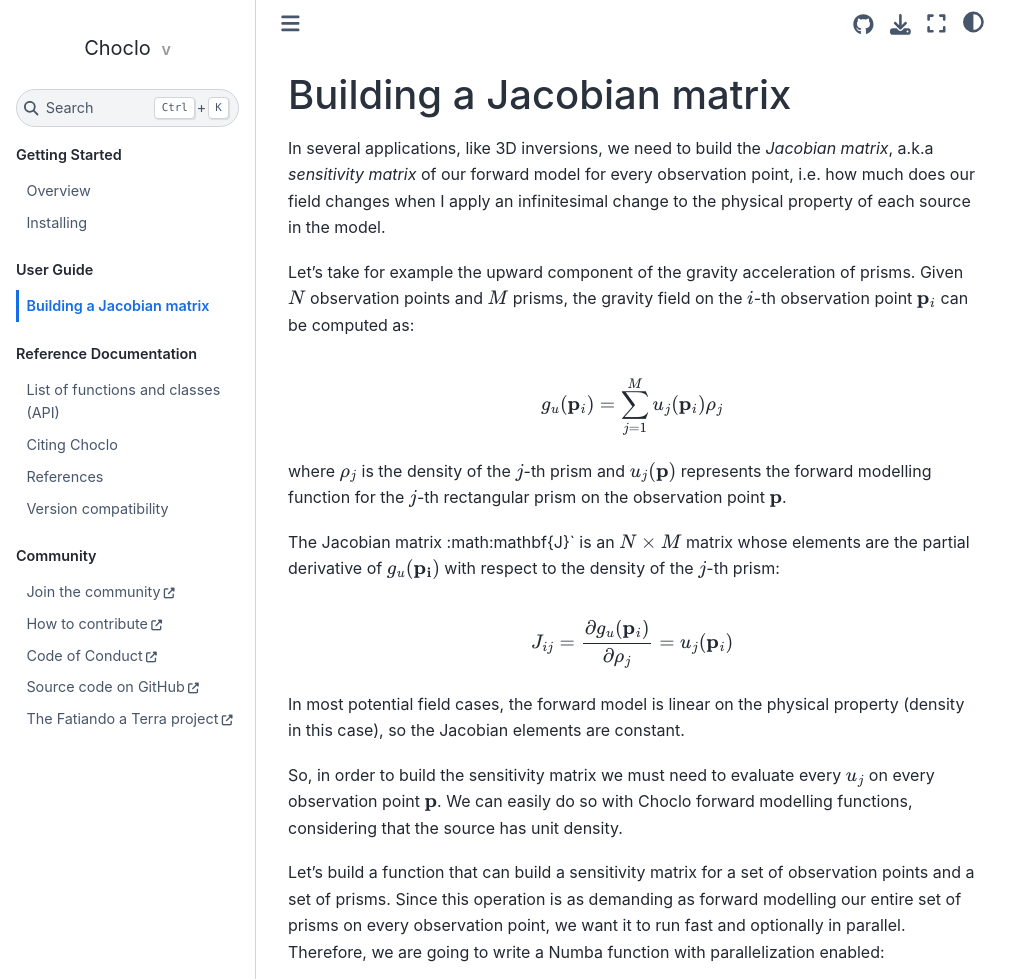
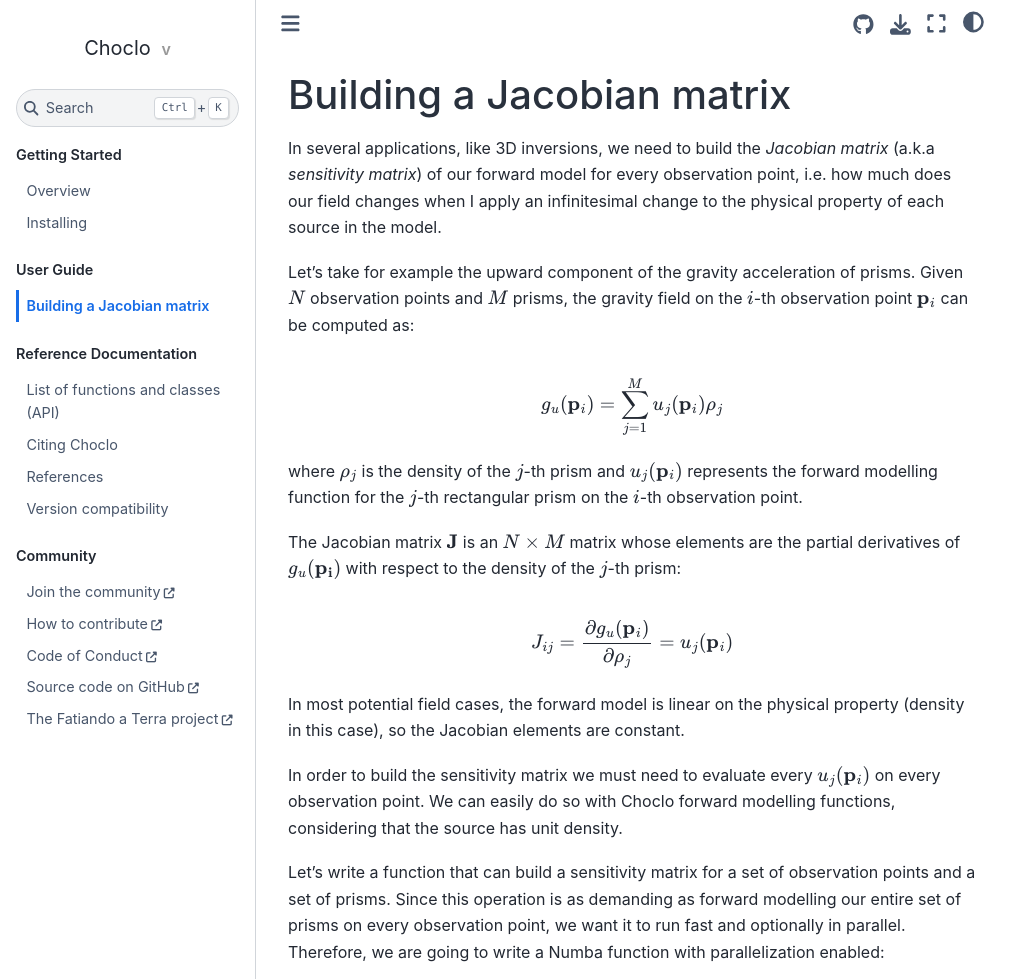
Before and after one commit to fatiando/choclo, a Sphinx documentation site: the page built from doc/user_guide/jacobian.rst, in a window 1280 px wide and 1400 px high, cut to the strip 0-979 px from the top of the window. Shown: the whole strip, without its empty margins (0-1031 px from the left). Built offline with Sphinx 7.4.7 and the Sphinx Book theme 1.1.4, drawn with Linux system fonts in a browser that asks for light colours; the version number could not be read and is left out; cross-references to code outside the pages are shown as plain code; some of the changed text lies outside the part shown.

Commit message:
Improve guide: fix typos and add admonition

```diff
--- a/doc/user_guide/jacobian.rst
+++ b/doc/user_guide/jacobian.rst
@@ -2,7 +2,7 @@
 --------------------------
 
 In several applications, like 3D inversions, we need to build the *Jacobian
-matrix*, a.k.a *sensitivity matrix* of our forward model for every observation
+matrix* (a.k.a *sensitivity matrix*) of our forward model for every observation
 point, i.e. how much does our field changes when I apply an infinitesimal
 change to the physical property of each source in the model.
 
@@ -16,12 +16,12 @@
    g_u(\mathbf{p}_i) = \sum\limits_{j=1}^M u_j(\mathbf{p}_i) \rho_j
 
 where :math:`\rho_j` is the density of the :math:`j`-th prism and
-:math:`u_j(\mathbf{p})` represents the forward modelling function for the
-:math:`j`-th rectangular prism on the observation point :math:`\mathbf{p}`.
+:math:`u_j(\mathbf{p}_i)` represents the forward modelling function for the
+:math:`j`-th rectangular prism on the :math:`i`-th observation point.
 
-The Jacobian matrix :math:\mathbf{J}` is an :math:`N \times M` matrix whose
-elements are the partial derivative of :math:`g_u(\mathbf{p_i})` with respect to
-the density of the :math:`j`-th prism:
+The Jacobian matrix :math:`\mathbf{J}` is an :math:`N \times M` matrix whose
+elements are the partial derivatives of :math:`g_u(\mathbf{p_i})` with respect
+to the density of the :math:`j`-th prism:
 
 .. math::
 
@@ -30,12 +30,12 @@
 In most potential field cases, the forward model is linear on the physical
 property (density in this case), so the Jacobian elements are constant.
 
-So, in order to build the sensitivity matrix we must need to evaluate every
-:math:`u_j` on every observation point :math:`\mathbf{p}`. We can easily do so
+In order to build the sensitivity matrix we must need to evaluate every
+:math:`u_j(\mathbf{p}_i)` on every observation point. We can easily do so
 with Choclo forward modelling functions, considering that the source has unit
 density.
 
-Let's build a function that can build a sensitivity matrix for a set of
+Let's write a function that can build a sensitivity matrix for a set of
 observation points and a set of prisms. Since this operation is as demanding as
 forward modelling our entire set of prisms on every observation point, we
 want it to run fast and optionally in parallel. Therefore, we are going to
```
Also changed, not shown: other parts of doc/user_guide/jacobian.rst (+5 -0 lines).
